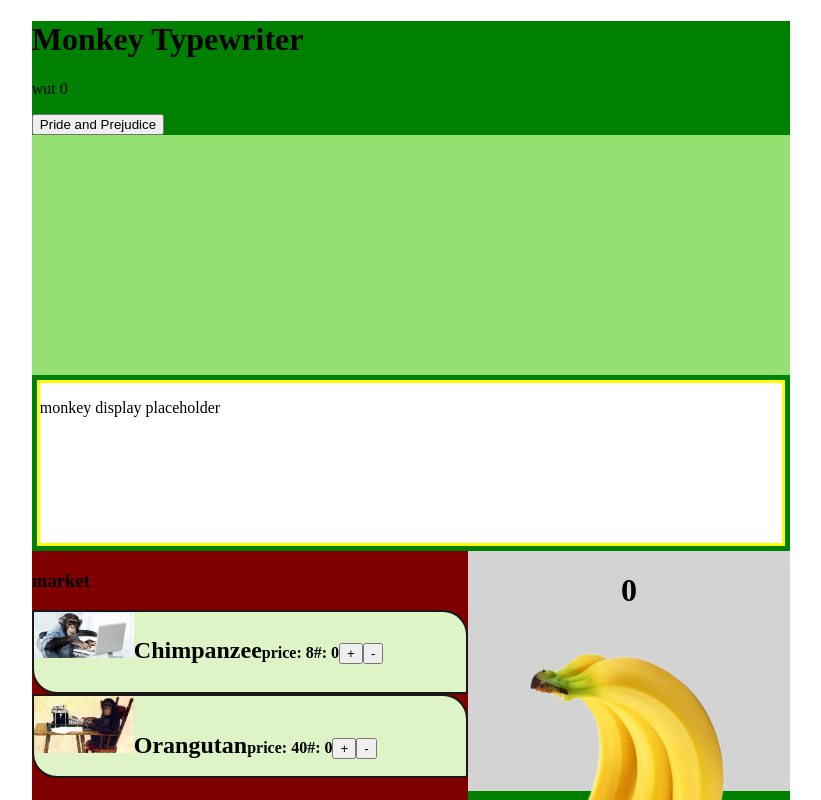
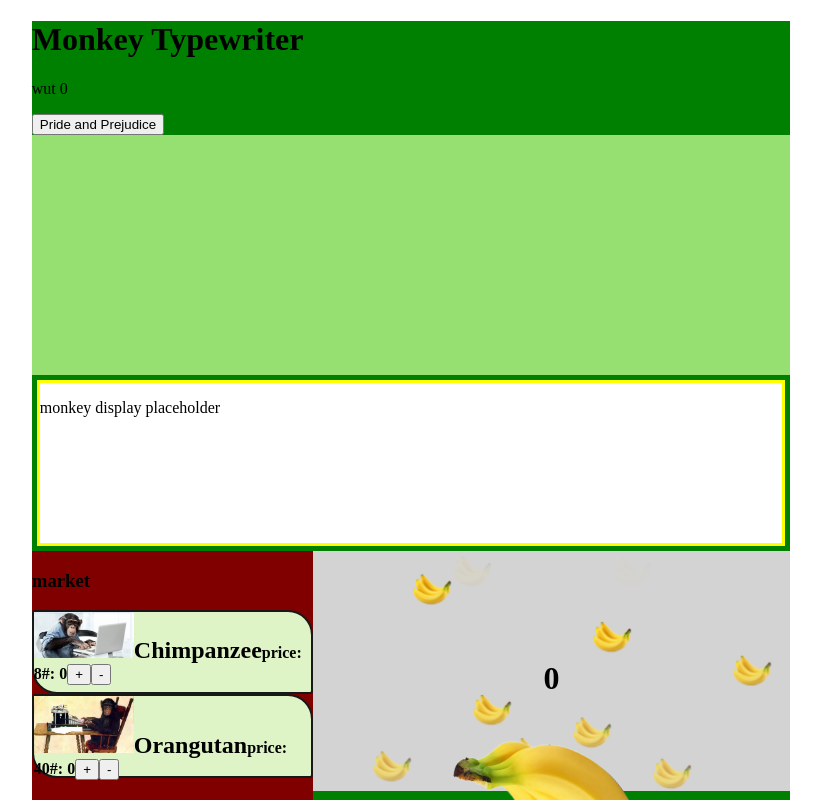
Before and after one commit to adriansun1/monkey-typer, a React app: page / in a window 1280 px wide. Shown: the top 800 px of the page, without its empty margins (229-1050 px from the left). Built offline with nearby package versions, Linux system fonts and the light colour scheme.

Commit message:
added falling bananas

```diff
--- a/src/client/components/App.jsx
+++ b/src/client/components/App.jsx
@@ -6,8 +6,6 @@ import "../css/App.css";
 import TypeGame from "../game_logic/TypeGame.js";
 import shittyDB from "../../server/db/shittydb.json";
 import BookButtons from "./BookButtons.jsx";
-import "../img/chimp-monkey.jpg";
-import "../img/smart-monkey.jpg";
 const chimp = require("../img/chimp-monkey.jpg");
 const smart = require("../img/smart-monkey.jpg");
 
--- a/src/client/components/Banana.jsx
+++ b/src/client/components/Banana.jsx
@@ -1,11 +1,14 @@
 import React from "react";
-
+import FallingBananaHome from "./FallingBananaHome.jsx"
 
 const Banana = props => {
 
 
+
+
   return(
     <div id="banana-wrap">
+      <FallingBananaHome />
       <h1>{props.totalBananas}</h1>
       <img id="banana" src={require("../img/banana.png")} alt="dis a banana" />
     </div>
--- /dev/null
+++ b/src/client/components/FallingBanana.jsx
@@ -0,0 +1,13 @@
+import React from "react";
+
+const ban = require("../img/banana.png");
+
+const FallingBanana = props => {
+  return (
+    <span>
+      <img src={ban} alt="nana" className="falling-banana" style={props.spanStyle} />
+    </span>
+  );
+};
+
+export default FallingBanana;
--- /dev/null
+++ b/src/client/components/FallingBananaHome.jsx
@@ -0,0 +1,15 @@
+import React from "react";
+import FallingBanana from "./FallingBanana.jsx"
+
+const FallingBananaHome = props => {
+  const banArr = [];
+  let j = 0;
+  for (let i = 0; i < 15; i += 1) {
+    let spanStyle = {animationDelay:Math.floor(Math.random()*3000)+'ms'}
+    j +=1;
+    banArr.push(<FallingBanana spanStyle={spanStyle} />);
+  }
+  return <span>{banArr}</span>;
+};
+
+export default FallingBananaHome;
--- a/src/client/css/Market.css
+++ b/src/client/css/Market.css
@@ -1,46 +1,64 @@
-
 .monkey-display {
   background-color: white;
   height: 10em;
   border: 3px solid yellow;
-  position:relative;
-  margin:5px;
+  position: relative;
+  margin: 5px;
 }
-
 
 #market {
   background-color: maroon;
   flex-grow: 0.5;
-  height:100%;
+  height: 100%;
 }
 
 #market-wrap {
   background-color: green;
   display: flex;
-  align-items:top;
-  height:30em;
+  align-items: top;
+  height: 30em;
 }
 
-#banana-wrap{
+#banana-wrap {
   background-color: lightgrey;
   flex-grow: 0.5;
-  height:15em;
+  height: 15em;
   text-align: center;
 }
 
-#banana{
+#banana {
   display: block;
-  margin:auto;
-  padding:0;
-  height:100%;
+  margin: auto;
+  padding: 0;
+  height: 100%;
+  z-index: 2;
   -webkit-animation: spin 3s infinite linear;
 }
 
+.falling-banana {
+  -webkit-animation: drop 3s infinite ease-in;
+  width: 40px;
+  z-index: 1;
+}
+
 @-webkit-keyframes spin {
-  0%  {-webkit-transform: rotate(0deg);}
-  100% {-webkit-transform: rotate(360deg);}
+  0% {
+    -webkit-transform: rotate(0deg);
+  }
+  100% {
+    -webkit-transform: rotate(360deg);
+  }
 }
-/* @-webkit-keyframes shake {
-  0%  {-webkit-transform: translate(1em,0);}
-  100%  {-webkit-transform: translate(0,10em);}
-} */
+@-webkit-keyframes drop {
+  from {
+    transform : translateY(0em);
+    opacity: 0;
+  }
+  10%{
+    opacity: 1;
+  }
+  to {
+    transform : translateY(30em);
+    opacity: 0;
+  }
+}
```
Also changed, not shown: src/client/css/FallingBanana.css (added).
